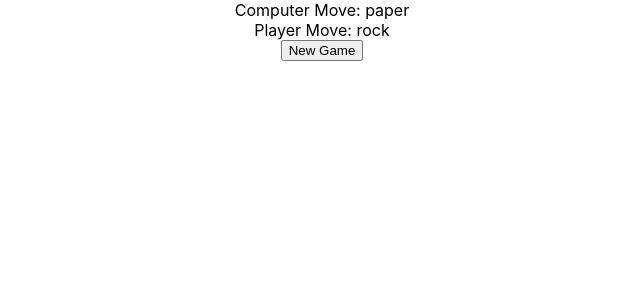
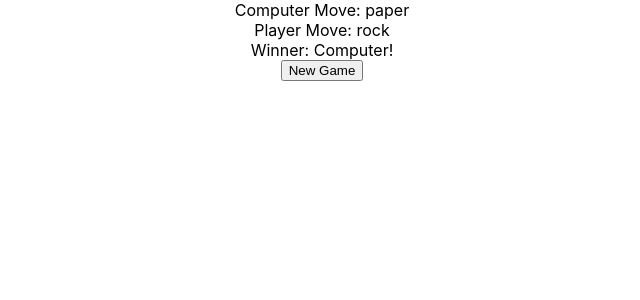
Before and after one commit to DominicS99/React-RPS, a React (Create React App) app: page / in a window 1280 px wide. Both pictures are taken after a click on the button "Rock". Shown: the top 300 px of the page, without its empty margins (318-958 px from the left). Built offline with nearby package versions, Linux system fonts and the light colour scheme.

Commit message:
Functional game completed. Can select a move and it can figure out the winner

```diff
--- a/src/App.tsx
+++ b/src/App.tsx
@@ -7,6 +7,14 @@ type Move = (typeof MOVES)[number];
 function getRandomMove(): Move {
   const idx = Math.floor(Math.random() * MOVES.length);
   return MOVES[idx];
+}
+
+function getWinner(playerMove: Move, computerMove: Move): string {
+  const playIdx = MOVES.indexOf(playerMove);
+  const compIdx = MOVES.indexOf(computerMove);
+
+  if (playIdx === compIdx) return "Draw!";
+  return playIdx === (compIdx + 1) % MOVES.length ? "Player!" : "Computer!";
 }
 
 function App() {
@@ -22,6 +30,7 @@ function App() {
   if (!playerMove) {
     return (
       <div style={containerStyle}>
+        <span>Select a move</span>
         <button onClick={() => setPlayerMove("rock")}>Rock</button>
         <button onClick={() => setPlayerMove("paper")}>Paper</button>
         <button onClick={() => setPlayerMove("scissors")}>Scissors</button>
@@ -32,6 +41,7 @@ function App() {
       <div style={containerStyle}>
         <span>Computer Move: {computerMove}</span>
         <span>Player Move: {playerMove}</span>
+        <span>Winner: {getWinner(playerMove, computerMove)}</span>
         <button onClick={() => {setPlayerMove(null); setComputerMove(getRandomMove())}}>New Game</button>
       </div>
     );
```
